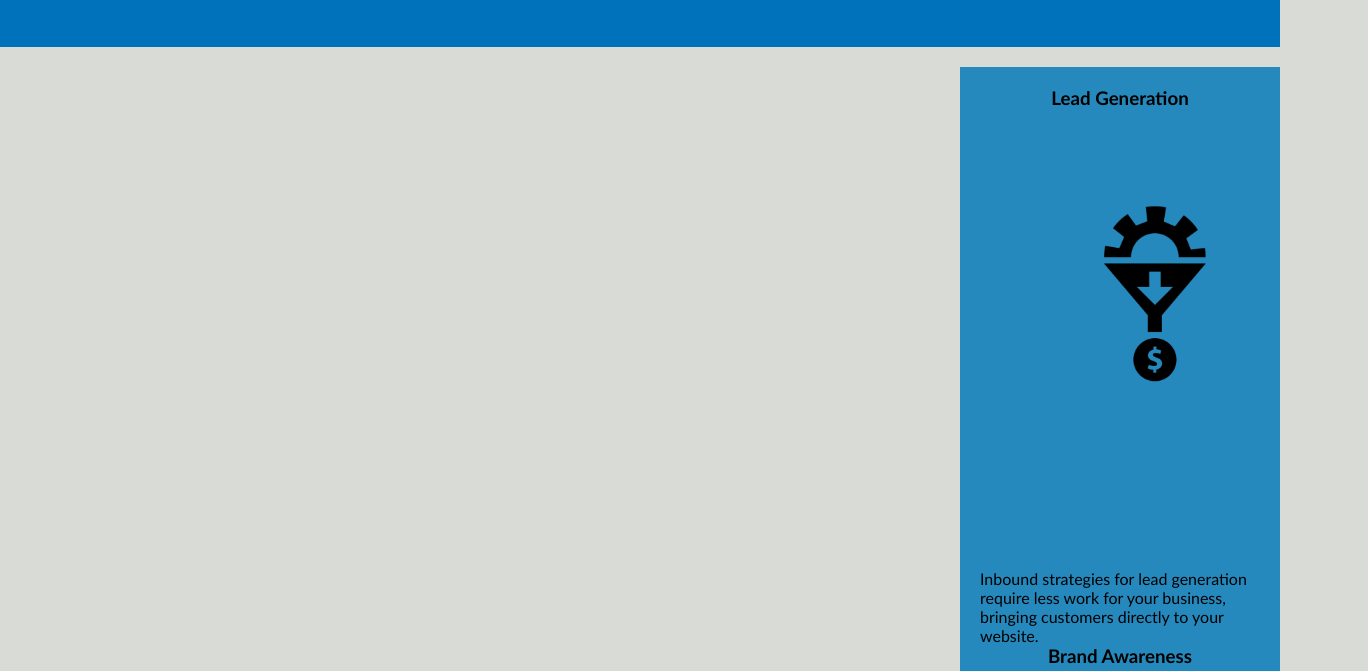
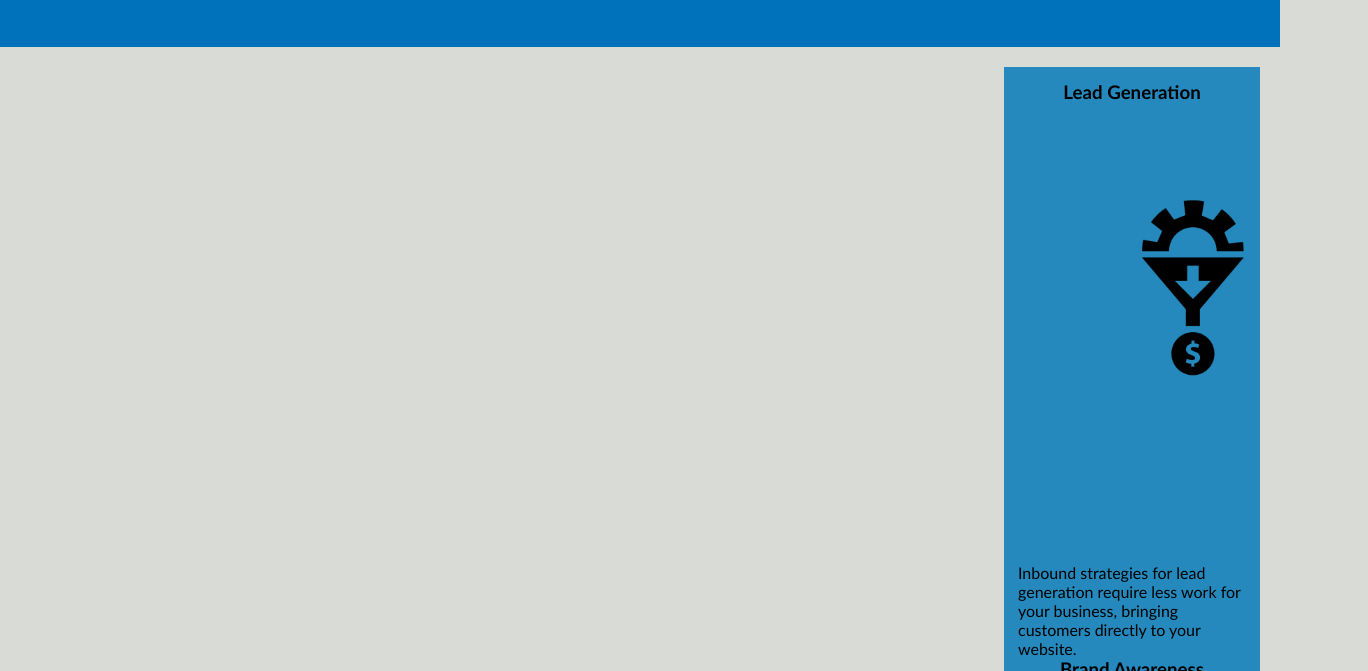
Before and after one commit to starbjornx/H-1, a plain HTML site: page Develop/index.html in a window 1280 px wide. Shown: the part 1815-2486 px from the top of the page, 1368 px wide, since content can reach past the window. Drawn offline with Linux system fonts and the light colour scheme.

Commit message:
udpating files

```diff
--- a/Develop/assets/css/style.css
+++ b/Develop/assets/css/style.css
@@ -11,7 +11,8 @@ body {
 /* header element selector, applying background color of light blue */
 header {
   padding: 20px;
-    font-family: 'Trebuchet MS', 'Lucida Sans Unicode', 'Lucida Grande', 'Lucida Sans', Arial, sans-serif;
+  font-family: "Trebuchet MS", "Lucida Sans Unicode", "Lucida Grande",
+    "Lucida Sans", Arial, sans-serif;
   background-color: #2a607c;
   color: #ffffff;
 }
@@ -29,7 +30,7 @@ header nav {
   padding-top: 15px;
   margin-right: 20px;
   float: right;
-    font-family: 'Gill Sans', 'Gill Sans MT', Calibri, 'Trebuchet MS', sans-serif;
+  font-family: "Gill Sans", "Gill Sans MT", Calibri, "Trebuchet MS", sans-serif;
   font-size: 20px;
 }
 
@@ -42,7 +43,6 @@ header nav ul li {
 a {
   color: #ffffff;
   text-decoration: none;
-
 }
 /* changes the paragraph section font size */
 p {
@@ -76,18 +76,15 @@ p {
 }
 /* Selecting a class benefits */
 .benefits {
-    margin-right: 0px;
-    padding: 20px;
+  margin-right: 20px;
+  padding: 14px;
   clear: both;
   float: right;
-    width: 25%;
-    height: 10%;
-    font-family: 'Gill Sans', 'Gill Sans MT', Calibri, 'Trebuchet MS', sans-serif;
+  width: 20%;
+  height: 100%;
+  font-family: "Gill Sans", "Gill Sans MT", Calibri, "Trebuchet MS", sans-serif;
   background-color: #2589bd;
 }
-
-
-
 
 /* Selecting a class el. This class is not used in the code
 .benefit-brand {
@@ -111,18 +108,18 @@ p {
   text-align: center;
   max-height: 350px;
 }
-/* Selecting a class el.  This class is not used in the code
+/* Selecting a class. This class is not used in the code
 .benefit-cost h3 {
     margin-bottom: 10px;
     text-align: center;
 }*/
-/* Selecting a class el. This class is not used in the code
+/* Selecting a class. This class is not used in the code
 .benefit-lead img {
     display: block;
     margin: 10px auto;
     max-width: 150px;
 }*/
-/* Selecting a class el. This class is not used in the code
+/* Selecting a class. This class is not used in the code
 .benefit-brand img {
     display: block;
     margin: 10px auto;
@@ -139,7 +136,7 @@ p {
   margin-bottom: 20px;
   padding: 50px;
   height: 300px;
-    font-family: 'Gill Sans', 'Gill Sans MT', Calibri, 'Trebuchet MS', sans-serif;
+  font-family: "Gill Sans", "Gill Sans MT", Calibri, "Trebuchet MS", sans-serif;
   background-color: #0072bb;
   color: #ffffff;
 }
@@ -148,7 +145,7 @@ p {
   margin-bottom: 20px;
   padding: 50px;
   height: 300px;
-    font-family: 'Gill Sans', 'Gill Sans MT', Calibri, 'Trebuchet MS', sans-serif;
+  font-family: "Gill Sans", "Gill Sans MT", Calibri, "Trebuchet MS", sans-serif;
   background-color: #0072bb;
   color: #ffffff;
 }
@@ -157,11 +154,10 @@ p {
   margin-bottom: 20px;
   padding: 50px;
   height: 300px;
-    font-family: 'Gill Sans', 'Gill Sans MT', Calibri, 'Trebuchet MS', sans-serif;
+  font-family: "Gill Sans", "Gill Sans MT", Calibri, "Trebuchet MS", sans-serif;
   background-color: #0072bb;
   color: #ffffff;
 }
-
 
 /* Selecting a class el. */
 .search-engine-optimization img {
@@ -194,7 +190,8 @@ p {
 .footer {
   padding: 30px;
   clear: both;
-    font-family: 'Trebuchet MS', 'Lucida Sans Unicode', 'Lucida Grande', 'Lucida Sans', Arial, sans-serif;
+  font-family: "Trebuchet MS", "Lucida Sans Unicode", "Lucida Grande",
+    "Lucida Sans", Arial, sans-serif;
   text-align: center;
 }
 /* Selecting a class el. inside the footer header2 */
--- a/Develop/index.html
+++ b/Develop/index.html
@@ -24,7 +24,7 @@
             </ul>
         </nav>
     </header>
-    <div class="hero"></div>
+    <div class="hero" alt="picture of horiseon team working around table"></div>
 
     <main>
         <section class="search-engine-optimization">
```
Also changed, not shown: 1 other file. Lines whose indentation alone changed are shown as unchanged.
